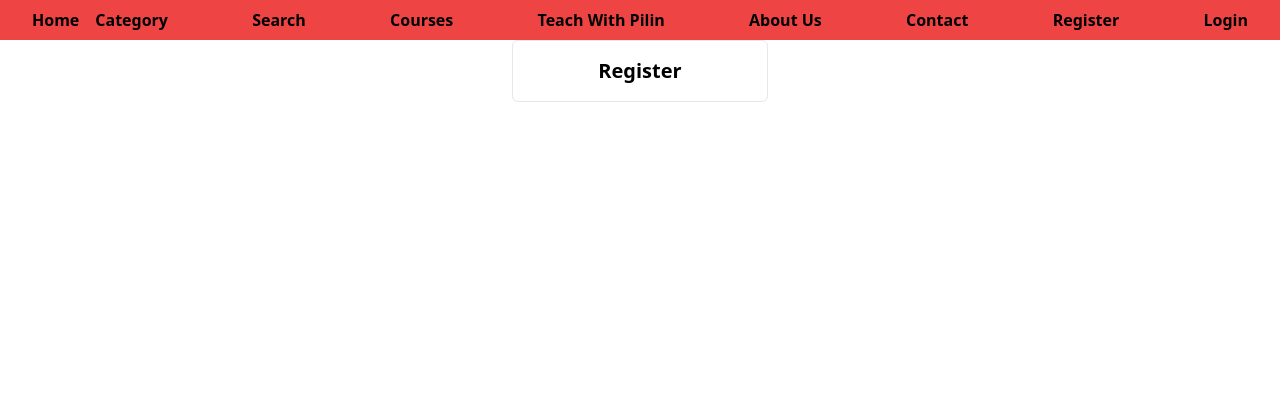
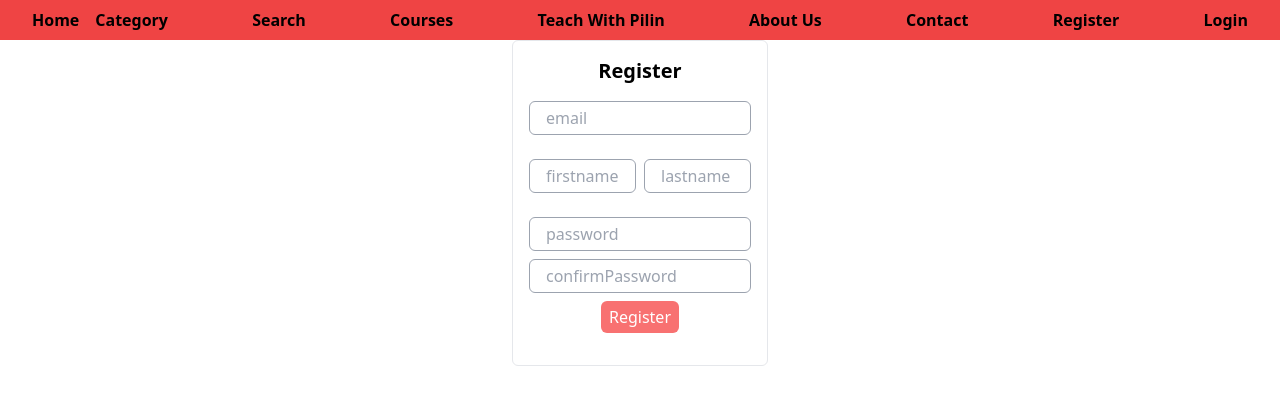
Before and after one commit to Ratanon-Thongseekaew/Pilin_LMS_Web, a React (Vite) app: page /register in a window 1280 px wide. Shown: the top 404 px of the page. Built offline with nearby package versions, Linux system fonts and the light colour scheme.

Commit message:
finished register page

```diff
--- a/package.json
+++ b/package.json
@@ -10,11 +10,15 @@
     "preview": "vite preview"
   },
   "dependencies": {
+    "@hookform/resolvers": "^4.1.2",
     "axios": "^1.7.9",
+    "lucide-react": "^0.475.0",
     "react": "^18.3.1",
     "react-dom": "^18.3.1",
+    "react-hook-form": "^7.54.2",
     "react-router": "^7.2.0",
-    "sweetalert2": "^11.17.2"
+    "sweetalert2": "^11.17.2",
+    "zod": "^3.24.2"
   },
   "devDependencies": {
     "@eslint/js": "^9.17.0",
--- /dev/null
+++ b/src/components/form/Buttons.jsx
@@ -0,0 +1,18 @@
+import React from 'react'
+import { Loader } from 'lucide-react';
+
+function Buttons({isSubmitting, label}) {
+  return (
+    <button className="bg-red-400 text-white px-2 py-1 rounded-md hover:cursor-pointer">
+    {
+    isSubmitting
+    ? <div className='flex gap-2'><Loader className='animate-spin'/>
+    <p>loading...</p>
+    </div>
+    : <p>{label}</p>
+    }
+  </button>
+  )
+}
+
+export default Buttons
--- /dev/null
+++ b/src/components/form/FormInput.jsx
@@ -0,0 +1,14 @@
+import React from "react";
+
+function FormInput({register,name}) {
+  return (
+    <input
+      placeholder={name}
+      type="text"
+      {...register(name)}
+      className="border w-full border-gray-400 rounded-md p-1 px-4"
+    />
+  );
+}
+
+export default FormInput;
--- a/src/components/pages/auth/Register.jsx
+++ b/src/components/pages/auth/Register.jsx
@@ -1,14 +1,59 @@
-import React from 'react'
-import  Swal from 'sweetalert2'
+import React, { useState } from "react";
+import { useForm } from "react-hook-form";
+import axios from "axios";
+import FormInput from "../../form/FormInput";
+import createAlert from "../../../utils/createAlert";
+import Buttons from "../../form/Buttons";
+//validator
+import { registerUser } from "../../../utils/validators";
+import { zodResolver } from "@hookform/resolvers/zod";
+
+
 function Register() {
+  const { register, handleSubmit, formState } = useForm({
+    resolver:zodResolver(registerUser)
+  });
+  const { isSubmitting, errors } = formState;
+
+  console.log(errors);
+  const hdlSubmit = async (value) => {
+    //delay
+    await new Promise((resolve) => setTimeout(resolve, 1000));
+    try {
+      const res = await axios.post("http://localhost:8989/register", value);
+      console.log(res);
+
+      createAlert("success", "Register Successfully");
+      create;
+    } catch (error) {
+      createAlert("info", error.response.data.message);
+      console.log(error.response.data.message);
+    }
+  };
   return (
-    <div className='flex w-full h-full justify-center'>
-      <div className='w-64 border p-4 rounded-md text-center'>
-        <h1 className='text-xl font-bold text-center'>Register</h1>
-
+    <div className="flex w-full h-full justify-center">
+      <div className="w-64 border p-4 rounded-md text-center">
+        <h1 className="text-xl font-bold text-center">Register</h1>
+        {/* Form */}
+        <form onSubmit={handleSubmit(hdlSubmit)}>
+          <div className="flex flex-col gap-2 py-4">
+            <FormInput register={register} name="email" />
+            <div className="flex gap-2 py-4">
+              <FormInput register={register} name="firstname" />
+              <FormInput register={register} name="lastname" />
+            </div>
+            <FormInput register={register} name="password" />
+            <FormInput register={register} name="confirmPassword" />
+            <div className="flex justify-center">
+             <Buttons isSubmitting={isSubmitting}
+             label= "Register"
+             />
+            </div>
+          </div>
+        </form>
       </div>
     </div>
-  )
+  );
 }
 
-export default Register
+export default Register;
--- a/src/layouts/Layout.jsx
+++ b/src/layouts/Layout.jsx
@@ -6,6 +6,7 @@ function Layout() {
   return (
     <div>
       <MainNav/>
+
       <Outlet />
     </div>
   );
--- a/src/utils/createAlert.jsx
+++ b/src/utils/createAlert.jsx
@@ -9,3 +9,5 @@ timer: 3000,
 
 
 }
+
+export default createAlert
--- /dev/null
+++ b/src/utils/validators.jsx
@@ -0,0 +1,12 @@
+import { z } from "zod"
+
+export const registerUser = z.object({
+    email: z.string().email(),
+    firstname: z.string().min(3, "firstname must contain at least 3 characters"),
+    lastname: z.string().min(3,"lastname must contain at least 3 characters"),
+    password: z.string().min(6, "password must contains at least 6 character."),
+    confirmPassword:  z.string().min(6, "password must contain at least 6 characters")
+}).refine((data)=> data.password === data.confirmPassword,{
+    message: "Password Is NOT Matched",
+    path: ["confirmPassword"]
+})
```
Also changed, not shown: 2 other files (tests, documents, lock files or other folders).
